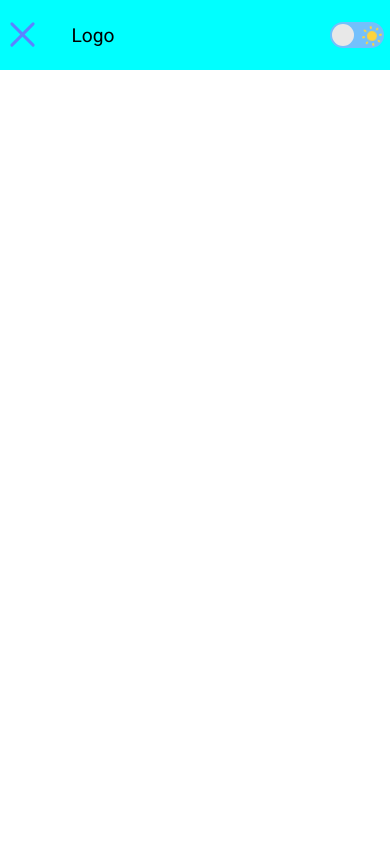
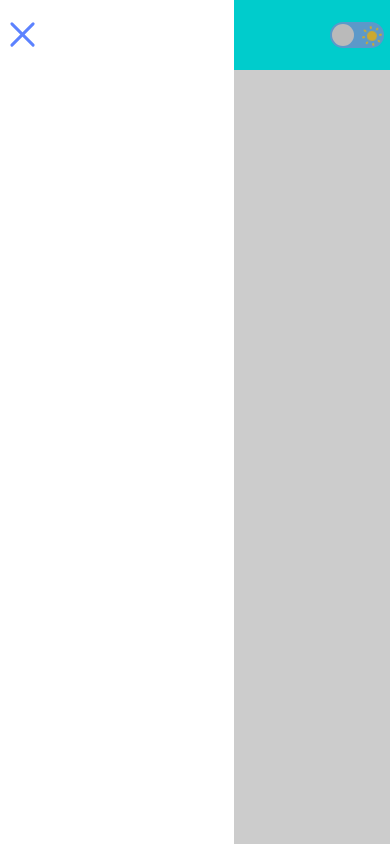
Before and after one commit to ashutoshmaurya293/Portfolio, a React (Vite) app: page / in a window 390 px wide. Both pictures are taken after a click on the label 22 px from the left and 35 px from the top of the page. Built offline with nearby package versions, Linux system fonts and the light colour scheme.

Commit message:
drower added

```diff
--- a/package.json
+++ b/package.json
@@ -12,7 +12,8 @@
   "dependencies": {
     "react": "^18.2.0",
     "react-dom": "^18.2.0",
-    "react-icons": "^5.0.1"
+    "react-icons": "^5.0.1",
+    "styled-components": "^6.1.8"
   },
   "devDependencies": {
     "@types/react": "^18.2.43",
--- /dev/null
+++ b/src/conponents/Drower/Drower.jsx
@@ -0,0 +1,35 @@
+import React from "react";
+import styled from "styled-components";
+const Drawer = ({ toggle, OnToggle }) => {
+  return (
+    <>
+      {toggle && <Backdrop />}
+      <SDrawer toggle={toggle}></SDrawer>
+    </>
+  );
+};
+
+export default Drawer;
+
+const Backdrop = styled.div`
+  height: 100%;
+  width: 100%;
+  z-index: 100;
+  position: absolute;
+  top: 0;
+  left: 0;
+  transition: 0.3s ease;
+
+  background-color: rgba(0, 0, 0, 0.2);
+`;
+const SDrawer = styled.div`
+  z-index: 150;
+  position: absolute;
+  top: 0;
+  height: 100vh;
+  width: 60%;
+  background-color: white;
+  transition: 0.3s ease;
+
+  transform: translateX(${(props) => (props.toggle ? "0" : "-100%")});
+`;
--- a/src/conponents/Header/Header.jsx
+++ b/src/conponents/Header/Header.jsx
@@ -1,13 +1,20 @@
-import React from 'react'
-import Navbar from '../Navbar/Navbar'
-import DarkMode from '../DarkMode/DarkMode'
+import React, { useState } from "react";
+import Navbar from "../Navbar/Navbar";
+import Drower from "../Drower/Drower";
 
 const Header = () => {
+  const [toggle, setToggle] = useState(false);
+  const [cheak, setcheak] = useState(true);
+  const OnToggle = () => {
+    setToggle(!toggle);
+    setcheak(!cheak);
+  };
   return (
     <div>
-      <Navbar/>
+     <Drower toggle={toggle} OnToggle={OnToggle} />
+      <Navbar OnToggle={OnToggle} cheak={cheak} setcheak={setcheak} />
     </div>
-  )
-}
+  );
+};
 
-export default Header
+export default Header;
--- a/src/conponents/Navbar/Navbar.css
+++ b/src/conponents/Navbar/Navbar.css
@@ -40,6 +40,7 @@ nav {
   display: none;
 }
 .toggle {
+  z-index: 200;
   position: relative;
   width: 33px;
   height: 28px;
--- a/src/conponents/Navbar/Navbar.jsx
+++ b/src/conponents/Navbar/Navbar.jsx
@@ -2,20 +2,31 @@ import React from "react";
 import "./Navbar.css";
 import DarkMode from "../DarkMode/DarkMode";
 
-const Navbar = () => {
+const Navbar = ({ OnToggle, cheak, setcheak }) => {
+  const toggle = () => {
+    setcheak(!cheak);
+    OnToggle();
+  };
   return (
     <nav>
       <div className="container">
         <div id="full">
           <div className="Hamburger">
-      <input id="checkbox" type="checkbox"/>
+            <input
+              id="checkbox"
+              type="checkbox"
+              onChange={toggle}
+              value={cheak}
+            />
             <label className="toggle" htmlFor="checkbox">
               <div id="bar1" className="bars"></div>
               <div id="bar2" className="bars"></div>
               <div id="bar3" className="bars"></div>
             </label>
           </div>
-        <div className="logo">Logo</div>
+          <div className="logo" onClick={OnToggle}>
+            Logo
+          </div>
         </div>
         <div className="sideLogo">
           <ul>
@@ -25,7 +36,7 @@ const Navbar = () => {
             <li>something</li>
           </ul>
         </div>
-          <DarkMode/>
+        <DarkMode />
       </div>
     </nav>
   );
```
Also changed, not shown: 1 other file (tests, documents, lock files or other folders). Lines whose indentation alone changed are shown as unchanged.
